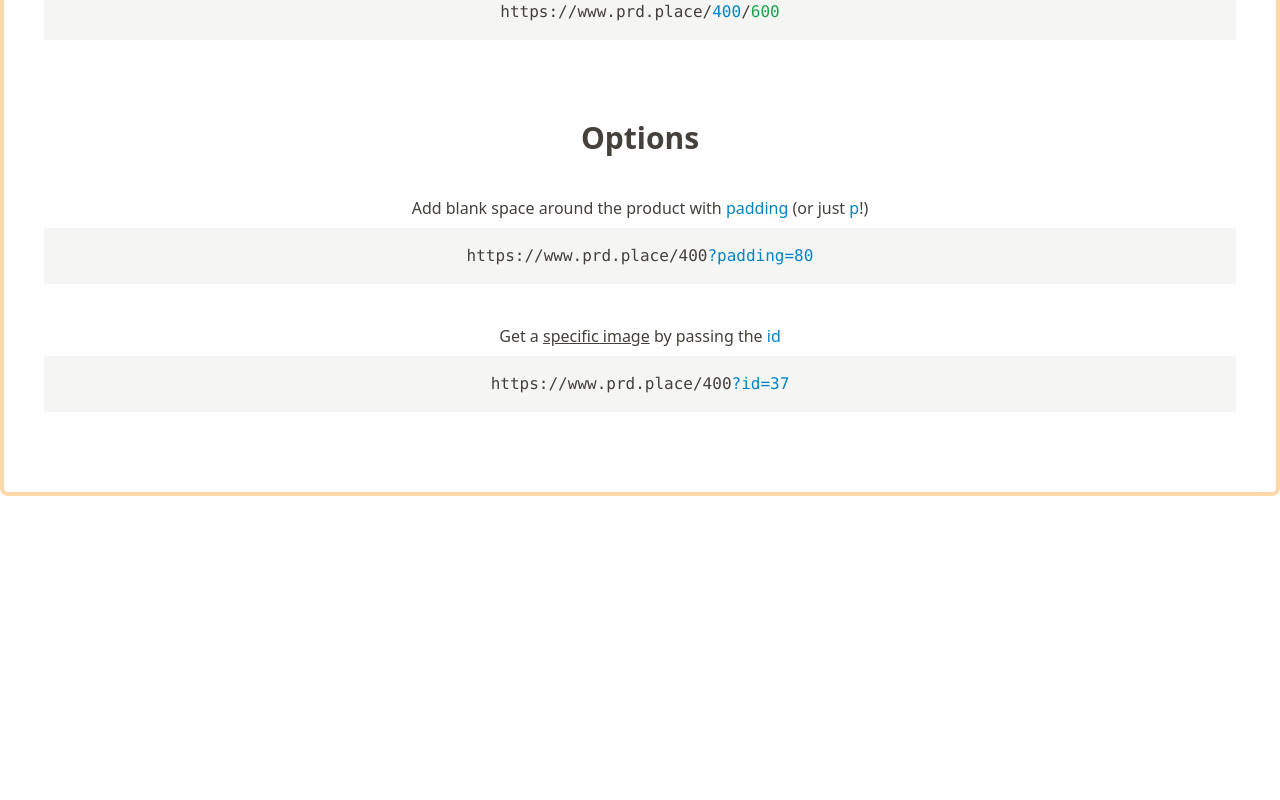
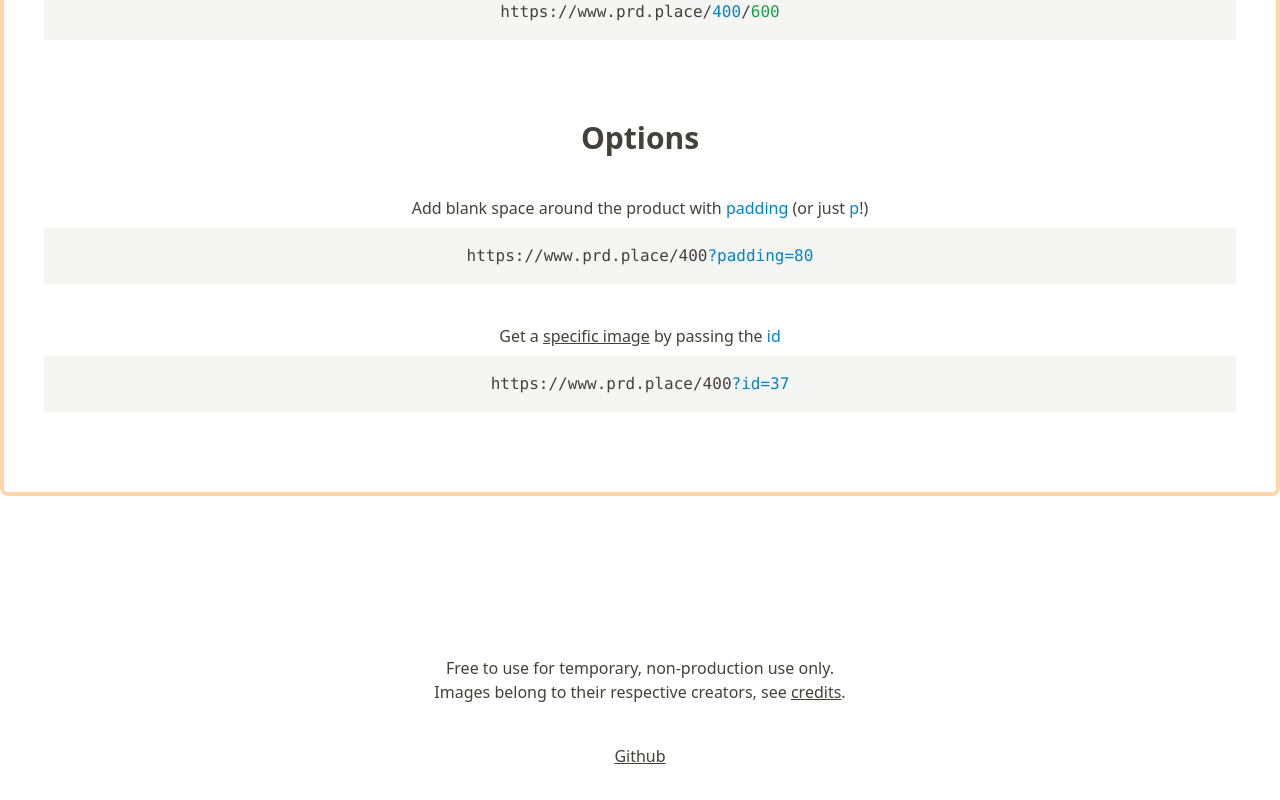
Before and after one commit to bclarkau/product-placeholder-web, a Next.js app: page / in a window 1280 px wide. Shown: the part 1058-1858 px from the top of the page. Before the commit the page ends 1634 px from the top, so only its background shows below. Built offline with nearby package versions, Linux system fonts and the light colour scheme.

Commit message:
add footer

```diff
--- a/pages/index.js
+++ b/pages/index.js
@@ -70,8 +70,10 @@ const Home = () => {
       </div>
     </main>
 
-    <footer>
-
+    <footer className="text-center p-20">
+      <p>Free to use for temporary, non-production use only.</p>
+      <p>Images belong to their respective creators, see <Link href="images"><a className="underline">credits</a></Link>.</p>
+      <a className="inline-block mt-10 underline" href="https://github.com/bclarkau/product-placeholder" target="_blank">Github</a>
     </footer>
   </div>
 }
```
